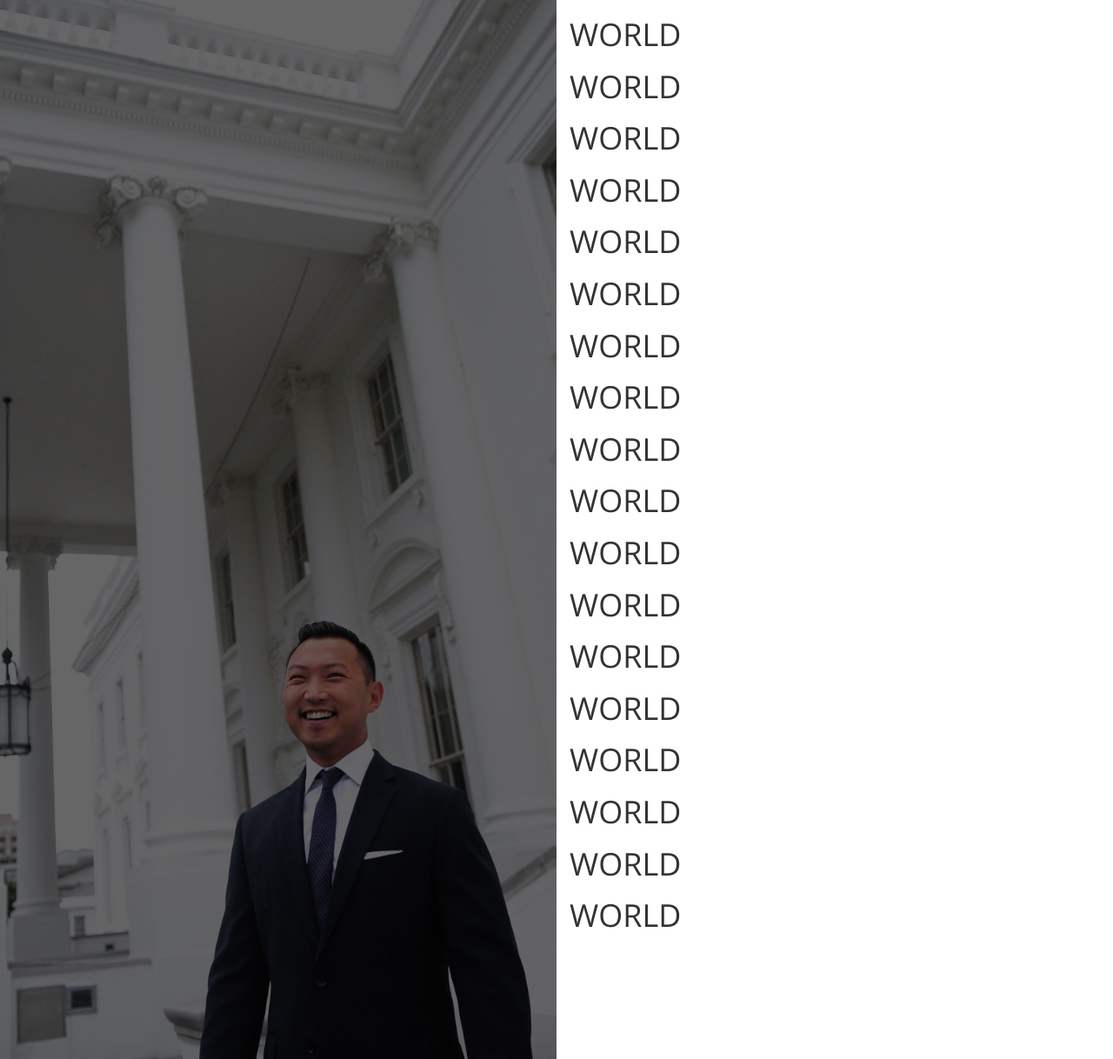
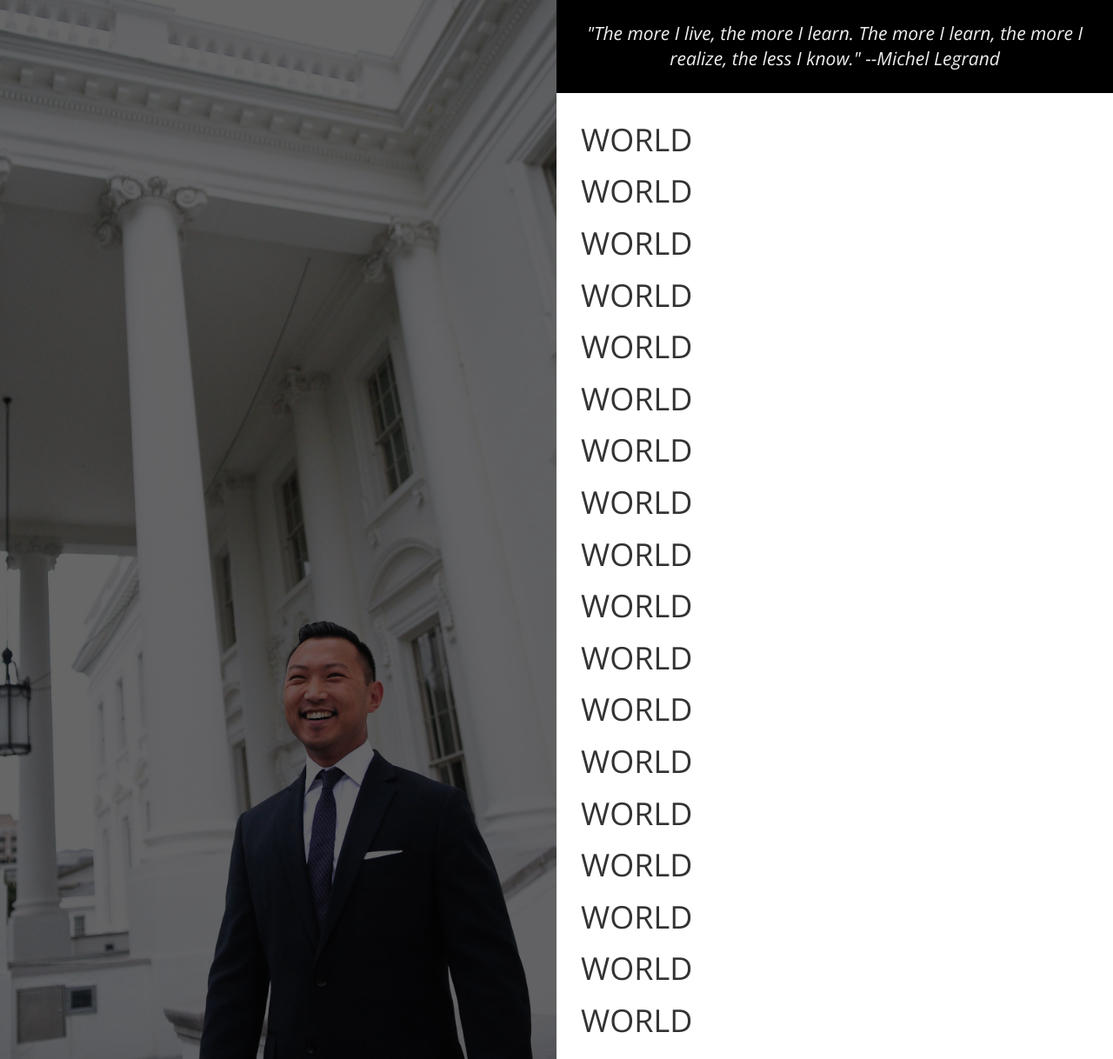
Before and after one commit to stroupaloop/stroupaloop-website, a Jekyll site: the page built from index.html, in a window 1280 px wide. Shown: the whole page at 87% size. Built offline with Jekyll 4.4.1, drawn with Linux system fonts in a browser that asks for light colours; nearby versions of some CDN libraries.

Commit message:
added in quote and some minor css constraints

```diff
--- a/_sass/_layout.scss
+++ b/_sass/_layout.scss
@@ -179,6 +179,18 @@ fieldset[disabled] .btn-bluegrey.active {
 #right-panel{
   height:100vh;
   overflow-y: auto;
+  padding:0;
+  #quote{
+    padding: 1em 2em 1em 2em;
+    text-align:center;
+    background-color:black;
+    h4{
+      color: #eee;
+    }
+  }
+  #journey{
+    padding: 1em 2em 1em 2em;
+  }
 }
 /*#top{
   min-height:500px;
@@ -473,7 +485,7 @@ fieldset[disabled] .btn-bluegrey.active {
 @media (max-width: 767px) {
 
   #left-panel{
-    height: 75vh;
+    height: 60vh;
   }
   /*.navbar{
     left:0px;
--- a/index.html
+++ b/index.html
@@ -9,6 +9,10 @@ layout: default
       </div>
     </div>
     <div class="col-sm-6" id="right-panel">
+      <div id="quote">
+        <h4><em>"The more I live, the more I learn. The more I learn, the more I realize, the less I know." --Michel Legrand</em></h4>
+      </div>
+      <div id="journey">
         <h1>WORLD</h1>
         <h1>WORLD</h1>
         <h1>WORLD</h1>
@@ -27,6 +31,7 @@ layout: default
         <h1>WORLD</h1>
         <h1>WORLD</h1>
         <h1>WORLD</h1>
+      </div>
     </div>
   </div>
 </div>
```
Lines whose indentation alone changed are shown as unchanged.
